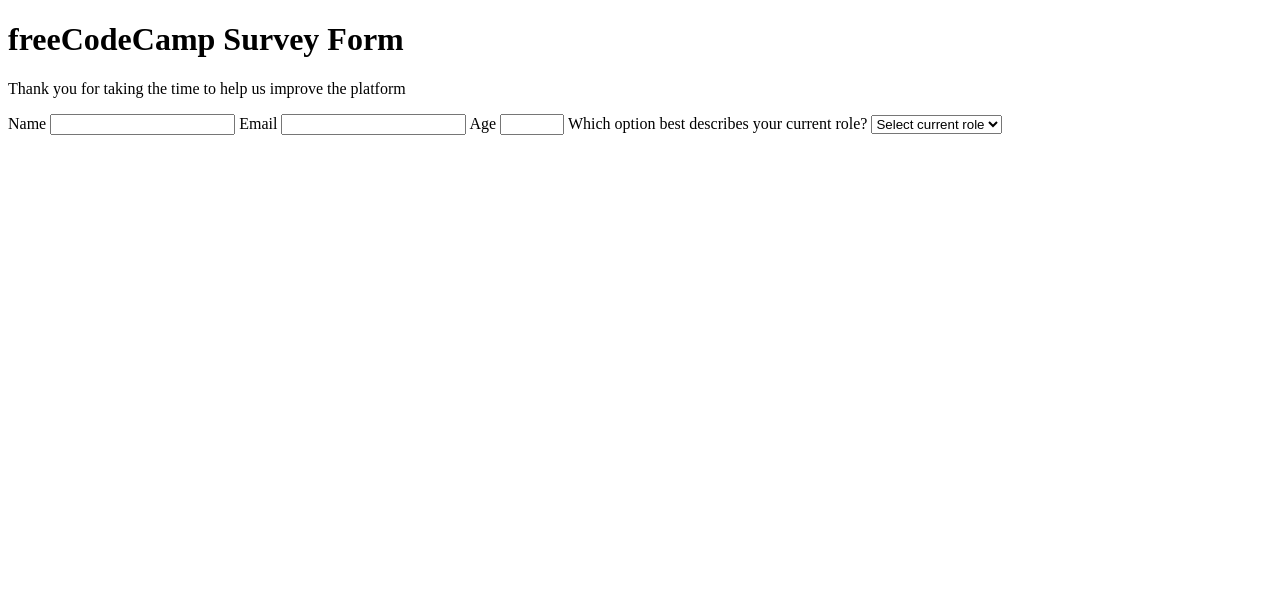
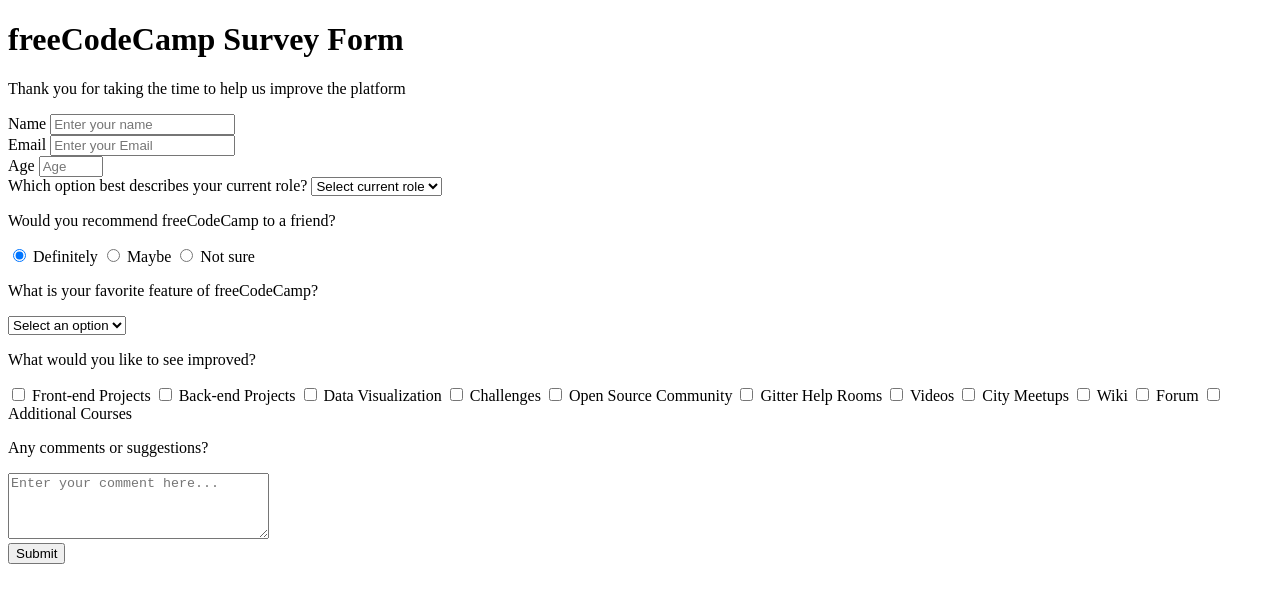
Before and after one commit to Luvkitri/fcc-responsive-web-design, a plain HTML site: page survey-form/index.html in a window 1280 px wide. Drawn offline with Linux system fonts and the light colour scheme.

Commit message:
Added and fixed all the necessary parts

```diff
--- a/survey-form/index.html
+++ b/survey-form/index.html
@@ -1,31 +1,219 @@
 <!DOCTYPE html>
 <html lang="en">
   <head>
-  <meta charset="UTF-8">
-  <meta http-equiv="X-UA-Compatible" content="IE=edge">
-  <meta name="viewport" content="width=device-width, initial-scale=1.0">
+    <meta charset="UTF-8" />
+    <meta http-equiv="X-UA-Compatible" content="IE=edge" />
+    <meta name="viewport" content="width=device-width, initial-scale=1.0" />
     <title>Survey Form</title>
-  <link rel="stylesheet" href="style.css">
+    <link rel="stylesheet" href="style.css" />
+    <link rel="preconnect" href="https://fonts.gstatic.com" />
+    <link
+      href="https://fonts.googleapis.com/css2?family=Poppins:wght@300&display=swap"
+      rel="stylesheet"
+    />
   </head>
+
   <body>
+    <div id="header">
       <h1 id="title">freeCodeCamp Survey Form</h1>
-  <p id="description">Thank you for taking the time to help us improve the platform</p>
+      <p id="description">
+        Thank you for taking the time to help us improve the platform
+      </p>
+    </div>
     <form action="#" id="survey-form">
+      <div class="form-group">
         <label id="name-label" for="name">Name</label>
-    <input type="text" name="name" id="name">
+        <input
+          type="text"
+          name="name"
+          id="name"
+          placeholder="Enter your name"
+          required
+        />
+      </div>
+
+      <div class="form-group">
         <label id="email-label" for="email">Email</label>
-    <input type="email" name="email" id="email">
+        <input
+          type="email"
+          name="email"
+          id="email"
+          placeholder="Enter your Email"
+          required
+        />
+      </div>
+      <div class="form-group">
         <label id="number-email" for="age">Age</label>
-    <input type="number" name="age" id="number" min="1" max="110">
-    <label for="dropdown">Which option best describes your current role?</label>
-    <select name="dropdown" id="dropdown">
-      <option value="" selected>Select current role</option>
+        <input
+          type="number"
+          name="age"
+          id="number"
+          min="1"
+          max="110"
+          placeholder="Age"
+        />
+      </div>
+      <div class="form-group">
+        <label for="dropdown">
+          Which option best describes your current role?
+        </label>
+        <select class="dropdown" name="dropdown" id="dropdown">
+          <option value="" selected disabled>Select current role</option>
           <option value="Student">Student</option>
           <option value="Full Time Job">Full Time Job</option>
           <option value="Full Time Learner">Full Time Learner</option>
           <option value="Prefer Not To Say">Prefer Not To Say</option>
           <option value="Other">Other</option>
         </select>
+      </div>
+      <div class="form-group">
+        <p>Would you recommend freeCodeCamp to a friend?</p>
+        <label for="definitely-choice">
+          <input
+            type="radio"
+            name="definitely-choice"
+            id="definitely-choice"
+            checked
+          />
+          Definitely
+        </label>
+        <label for="maybe-choice">
+          <input type="radio" name="maybe-choice" id="maybe-choice" />
+          Maybe
+        </label>
+        <label for="not-sure-choice">
+          <input type="radio" name="not-sure-choice" id="not-sure-choice" />
+          Not sure
+        </label>
+      </div>
+      <div class="form-group">
+        <p>What is your favorite feature of freeCodeCamp?</p>
+        <select class="dropdown" name="dropdown-feature" id="dropdown-feature">
+          <option value="Select an option" selected disabled>
+            Select an option
+          </option>
+          <option value="Challenges">Challenges</option>
+          <option value="Projects">Projects</option>
+          <option value="Community">Community</option>
+          <option value="Open Source">Open Source</option>
+        </select>
+      </div>
+
+      <div class="form-group">
+        <p>What would you like to see improved?</p>
+        <label for="frontend-option">
+          <input
+            type="checkbox"
+            name="frontend-option"
+            id="frontend-option"
+            value="Front-end Projects"
+          />
+          Front-end Projects
+        </label>
+        <label for="backend-option">
+          <input
+            type="checkbox"
+            name="backend-option"
+            id="backend-option"
+            value="Back-end Projects"
+          />
+          Back-end Projects
+        </label>
+        <label for="data-visualization-option">
+          <input
+            type="checkbox"
+            name="data-visualization-option"
+            id="data-visualization-option"
+            value="Data Visualization"
+          />
+          Data Visualization
+        </label>
+        <label for="challenges-option">
+          <input
+            type="checkbox"
+            name="challenges-option"
+            id="challenges-option"
+            value="Challanges"
+          />
+          Challenges
+        </label>
+        <label for="open-source-option">
+          <input
+            type="checkbox"
+            name="open-source-option"
+            id="open-source-option"
+            value="Open Source Community"
+          />
+          Open Source Community
+        </label>
+        <label for="gitter-option">
+          <input
+            type="checkbox"
+            name="gitter-option"
+            id="gitter-option"
+            value="Gitter Help Rooms"
+          />
+          Gitter Help Rooms
+        </label>
+        <label for="videos-option">
+          <input
+            type="checkbox"
+            name="videos-option"
+            id="videos-option"
+            value="Videos"
+          />
+          Videos
+        </label>
+        <label for="city-meetups-option">
+          <input
+            type="checkbox"
+            name="city-meetups-option"
+            id="city-meetups-option"
+            value="City Meetups"
+          />
+          City Meetups
+        </label>
+        <label for="wiki-option">
+          <input
+            type="checkbox"
+            name="wiki-option"
+            id="wiki-option"
+            value="Wiki"
+          />
+          Wiki
+        </label>
+        <label for="forum-option">
+          <input
+            type="checkbox"
+            name="forum-option"
+            id="forum-option"
+            value="Forum"
+          />
+          Forum
+        </label>
+        <label for="additional-courses-option">
+          <input
+            type="checkbox"
+            name="additional-courses-option"
+            id="additional-courses-option"
+            value="Additional Courses"
+          />
+          Additional Courses
+        </label>
+      </div>
+      <div class="form-group">
+        <p>Any comments or suggestions?</p>
+        <textarea
+          name="form-textarea"
+          id="form-textarea"
+          cols="30"
+          rows="4"
+          placeholder="Enter your comment here..."
+        ></textarea>
+      </div>
+      <div class="form-group">
+        <button id="submit" type="submit">Submit</button>
+      </div>
     </form>
   </body>
 </html>
```
Lines whose indentation alone changed are shown as unchanged.
